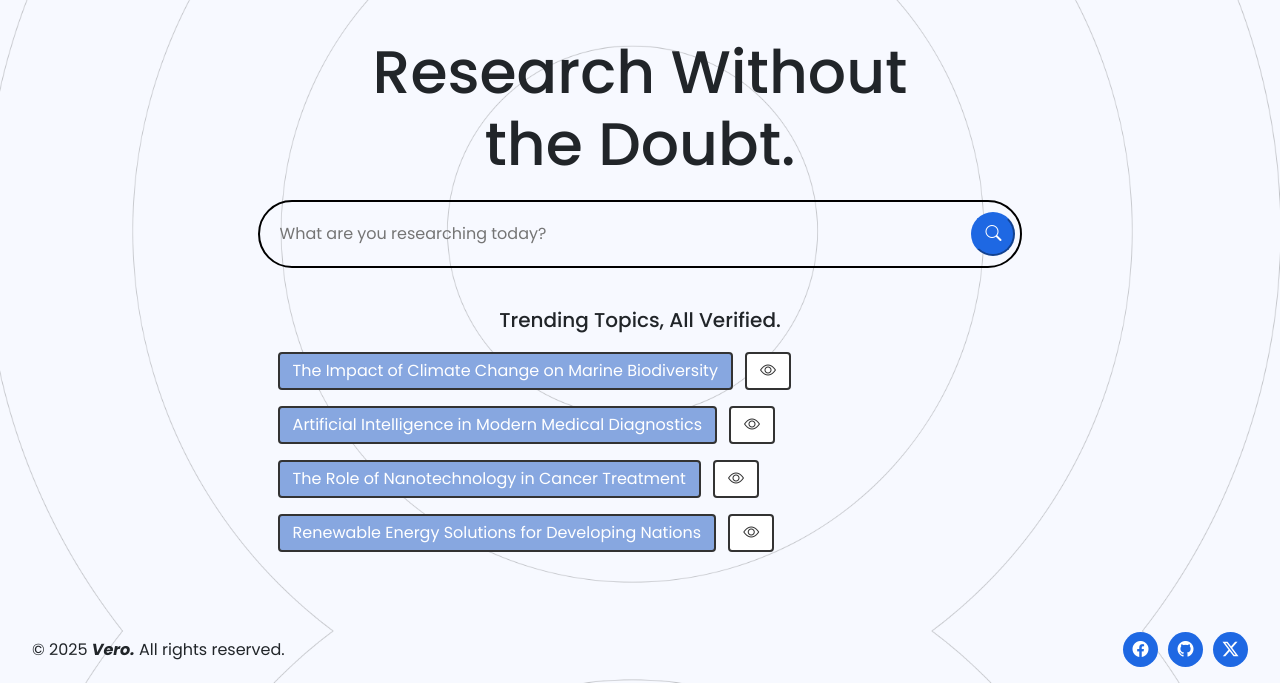
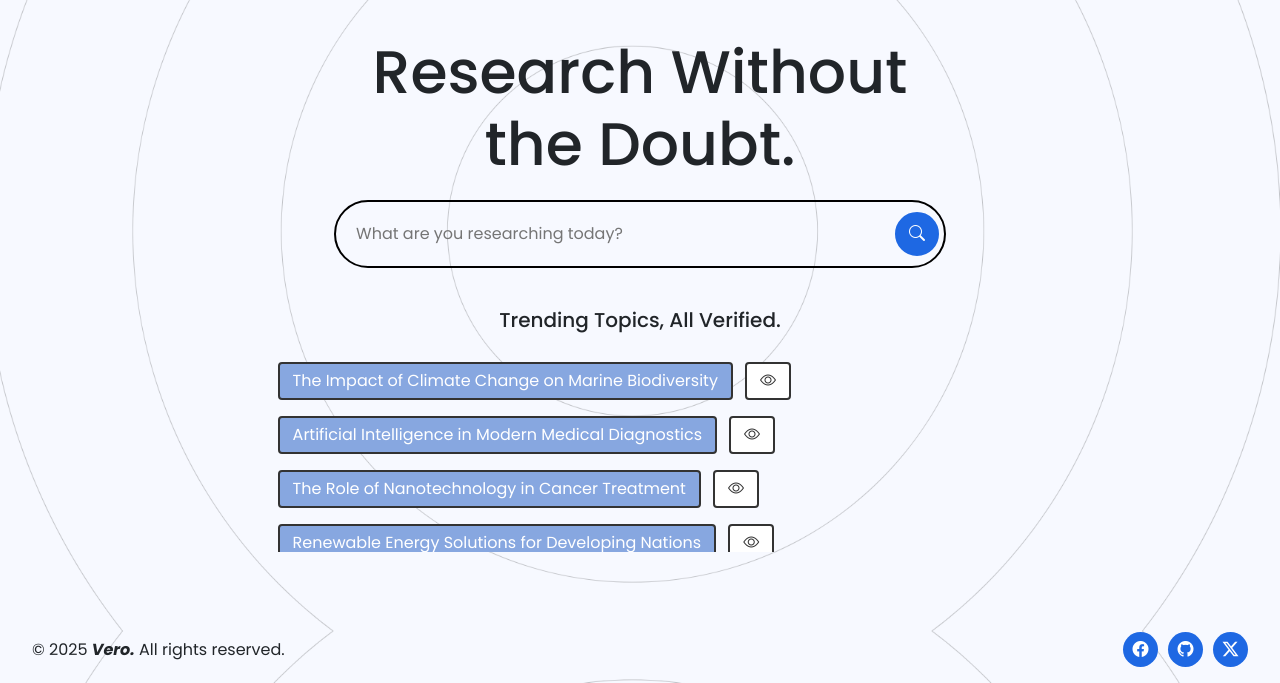
Before and after one commit to ccxavi/CIS1202-FINAL-PROJ, a PHP site: page /CIS1202-FINAL-PROJ/ in a window 1280 px wide. Shown: the part 169-852 px from the top of the page. Run offline with PHP 8.4, Linux system fonts and the light colour scheme.

Commit message:
Changed some tyles on landing page

```diff
--- a/assets/css/main.css
+++ b/assets/css/main.css
@@ -24,12 +24,13 @@
   gap: 12px;
 }
 
+
 .header-title {
   width: 70%;
 }
 
 .search-bar {
-  width: 100%;
+  width: 80%;
   border: 2px solid black;
   border-radius: 36px;
 }
@@ -44,10 +45,10 @@
 }
 
 .search-bar button {
-  border-color: var(--azure-blue);
-  border-radius: 50%;
   padding: 8px 12px;
   margin: 5px;
+  border: 2px solid var(--azure-blue);
+  border-radius: 50%;
   background-color: var(--azure-blue);
   color: var(--white);
 }
@@ -63,21 +64,33 @@
 }
 
 .trending-layout {
-  width: 100%;
-  display: flex;
-  flex-direction: column;
-  gap: 16px;
   align-self: flex-start;
-  max-height: 200px;
-  height: 200px;
-  overflow-y: scroll;
-  scroll-behavior: smooth;
+  overflow-y: auto;
+  /* scroll-behavior: smooth; */
   direction: rtl;
   text-align: left;
-  padding: 0 20px;
-  scrollbar-width: thin;
-  scrollbar-color: #666466 #e3e4e7;
+  /* padding: 0 20px; */
+  /* scrollbar-width: thin; */
+  /* scrollbar-color: #666466 #e3e4e7; */
 }
+
+
+.trending-layout::-webkit-scrollbar {
+  width: 8px;
+}
+
+.trending-layout::-webkit-scrollbar-track {
+  background: #e3e4e7;
+  border-radius: 0;
+}
+
+.trending-layout::-webkit-scrollbar-thumb {
+  background: #666466;
+  border: none;
+  border-radius: 5px;
+}
+
+
 
 .trending-item {
   display: flex;
@@ -85,6 +98,18 @@
   gap: 12px;
   justify-content: flex-end;
   align-items: center;
+}
+
+.trending-item-container{
+  /* border: 2px solid black; */
+
+  padding: 10px 20px;
+  width: 100%;
+  display: flex;
+  flex-direction: column;
+  gap: 16px;
+  max-height: 200px;
+  height: 200px;
 }
 
 .trending-item .title {
--- a/controllers/userAuthHandler.php
+++ b/controllers/userAuthHandler.php
@@ -1,6 +1,6 @@
 <?php
 
-require_once __DIR__ . '/../models/UserModel.php';
+require_once __DIR__ . '/../models/userModel.php';
 
 
 function handleRegister($userName, $email, $password)
--- a/index.php
+++ b/index.php
@@ -102,7 +102,8 @@
             <div class="trending-section">
                 <h5 class="trending-heading">Trending Topics, All Verified.</h5>
                 <div class="trending-layout">
-                    <div class="trending-item">
+                    <div class="trending-item-container">
+                        <div class="trending-item">
                         <button><i class="bi bi-eye"></i></button>
                         <div class="title">The Impact of Climate Change on Marine Biodiversity</div>
                     </div>
@@ -138,10 +139,12 @@
                         <button><i class="bi bi-eye"></i></button>
                         <div class="title">Language Models and Their Role in Education Reform</div>
                     </div>
+                    </div>
                 </div>
             </div>
         </div>
     </main>
+
     <footer>
         <div class="footer-content">
             <p>© 2025 <strong><em>Vero.</em></strong> All rights reserved.</p>
```
Also changed, not shown: assets/css/global.css (line endings or trailing spaces).
